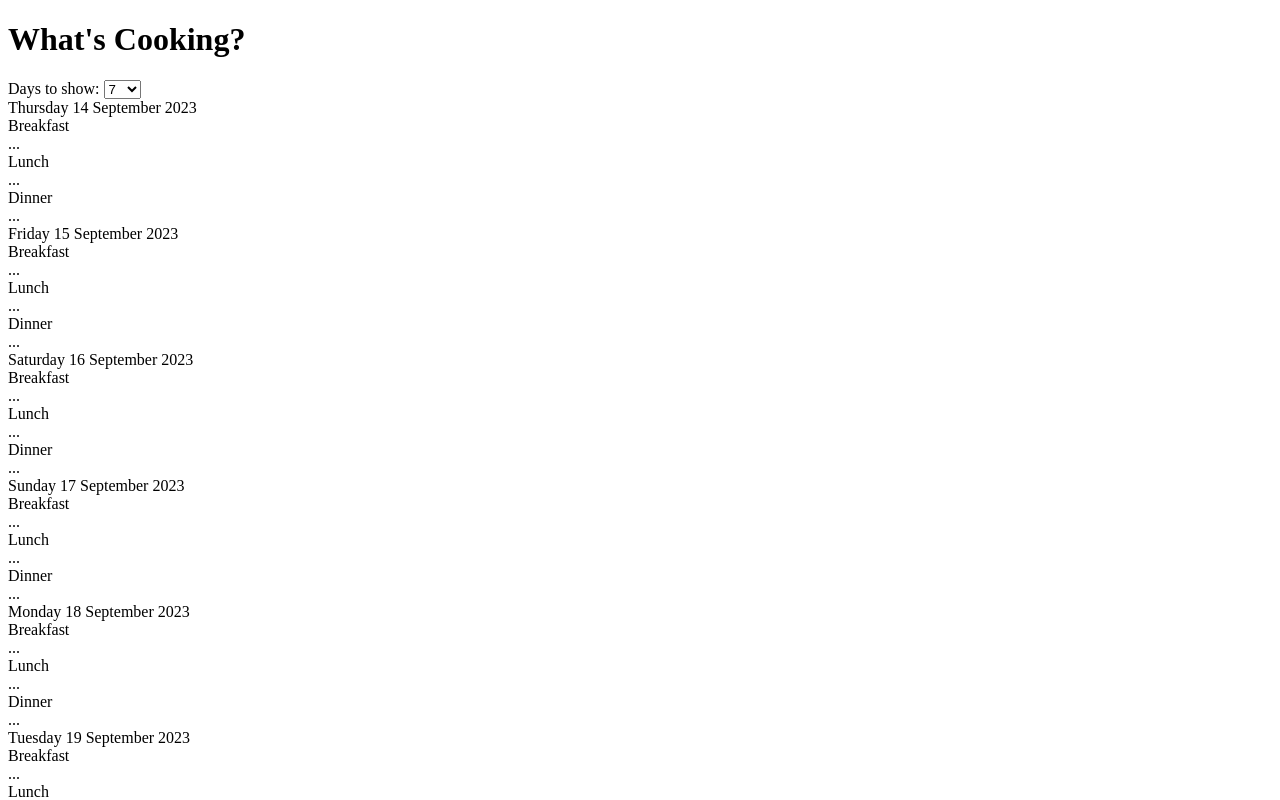
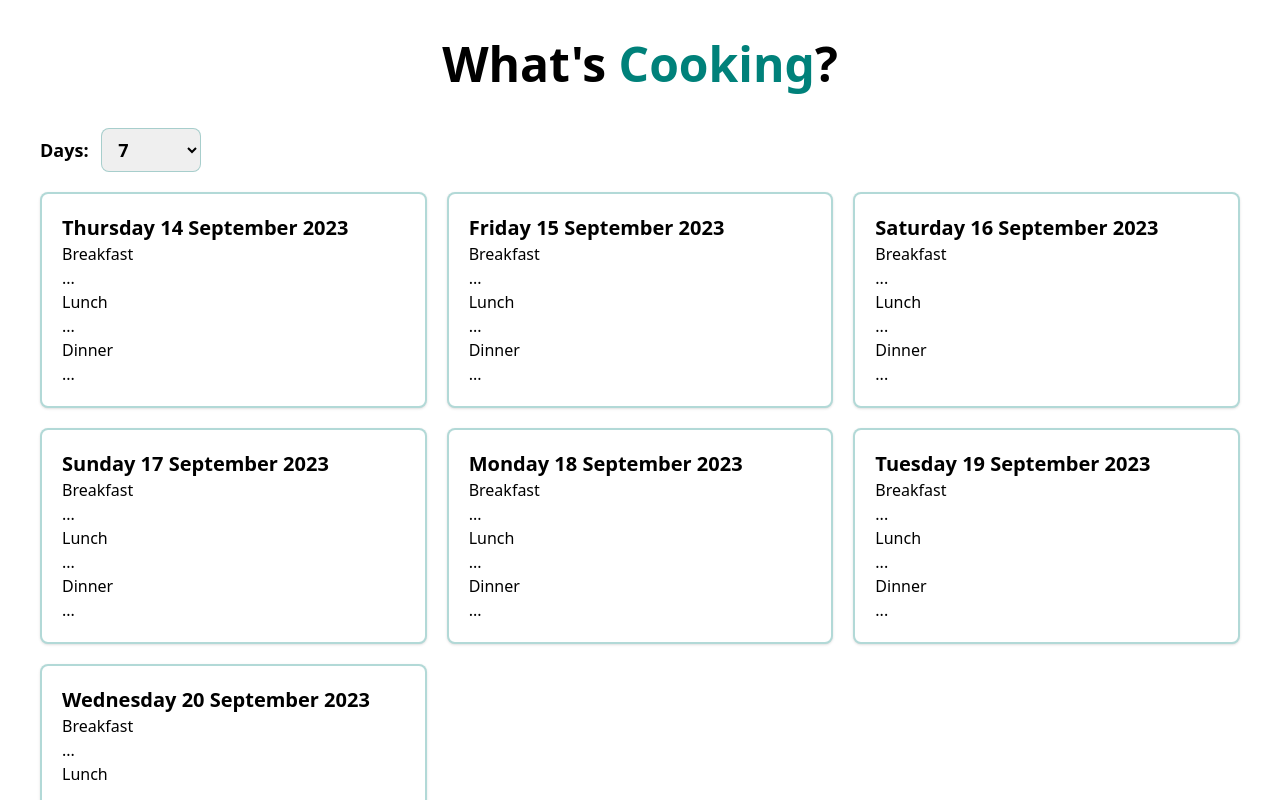
Before and after one commit to ajbates93/whats-cooking, a Nuxt app: page / in a window 1280 px wide. Shown: the top 800 px of the page. Built offline with nearby package versions, Linux system fonts and the light colour scheme.

Commit message:
feat: implement tailwind and basic styling to daycards and homepage card grid

```diff
--- /dev/null
+++ b/assets/css/tailwind.css
@@ -0,0 +1,31 @@
+@tailwind base;
+@tailwind components;
+@tailwind utilities;
+
+h1,
+h2,
+h3,
+h4,
+h5 {
+  font-weight: bold;
+}
+
+h1 {
+  font-size: 3.5rem;
+}
+
+h2 {
+  font-size: 3rem;
+}
+
+h3 {
+  font-size: 2.5rem;
+}
+
+h4 {
+  font-size: 2rem;
+}
+
+h5 {
+  font-size: 1.75rem;
+}
--- a/components/DayCard.vue
+++ b/components/DayCard.vue
@@ -7,8 +7,8 @@ const { dayTitle } = defineProps<Props>()
 </script>
 
 <template>
-  <div>
-    <div class="title">{{ dayTitle }}</div>
+  <div class="shadow rounded-lg p-5 bg-white border-2 border-primary border-opacity-30">
+    <div class="title text-xl font-bold">{{ dayTitle }}</div>
     <div>Breakfast</div>
     <div>...</div>
     <div>Lunch</div>
--- a/nuxt.config.ts
+++ b/nuxt.config.ts
@@ -1,4 +1,7 @@
 // https://nuxt.com/docs/api/configuration/nuxt-config
 export default defineNuxtConfig({
-  devtools: { enabled: true }
+  devtools: { enabled: true },
+  modules: [
+    '@nuxtjs/tailwindcss'
+  ]
 })
--- a/package.json
+++ b/package.json
@@ -11,6 +11,7 @@
   },
   "devDependencies": {
     "@nuxt/devtools": "latest",
+    "@nuxtjs/tailwindcss": "^6.8.0",
     "happy-dom": "^11.2.0",
     "nuxt": "^3.7.3",
     "vitest": "^0.34.4"
--- a/pages/index.vue
+++ b/pages/index.vue
@@ -15,19 +15,21 @@ const calendarDays = computed(() => {
 </script>
 
 <template>
-  <div>
-    <h1>What's Cooking?</h1>
-    <div>
-      <span>Days to show: </span>
-      <select v-model="daysToShow">
+  <div class="p-10">
+    <h1 class="text-5xl mx-auto text-center mb-10">What's <span class="text-primary">Cooking</span>?</h1>
+    <div class="max-w-screen-xl mx-auto">
+      <div class="my-5 font-bold text-lg">
+        <span class="mr-2">Days: </span>
+        <select v-model="daysToShow" class="px-3 py-2 border border-primary border-opacity-30 rounded-lg min-w-[100px]">
           <option>5</option>
           <option selected>7</option>
           <option>10</option>
           <option>14</option>
         </select>
       </div>
-    <div>
+      <div class="grid grid-cols-3 gap-5">
         <DayCard v-for="day in calendarDays" :day-title="day.toLocaleDateString('en-UK', { weekday: 'long', month: 'long', day: 'numeric', year: 'numeric'})"></DayCard>
       </div>
     </div>
+  </div>
 </template>
--- /dev/null
+++ b/tailwind.config.js
@@ -0,0 +1,13 @@
+/** @type {import('tailwindcss').Config} */
+module.exports = {
+  content: [],
+  theme: {
+    extend: {
+      colors: {
+        'navGray': '#f9f9f9',
+        'primary': '#00817a'
+      }
+    },
+  },
+  plugins: [],
+}
```
Also changed, not shown: 1 other file (tests, documents, lock files or other folders). Lines whose indentation alone changed are shown as unchanged.
